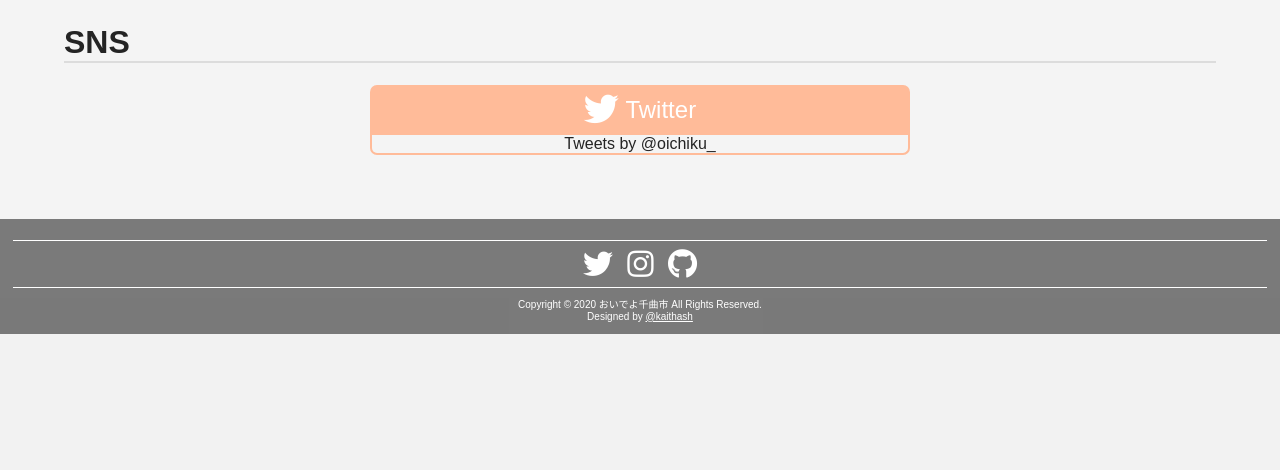
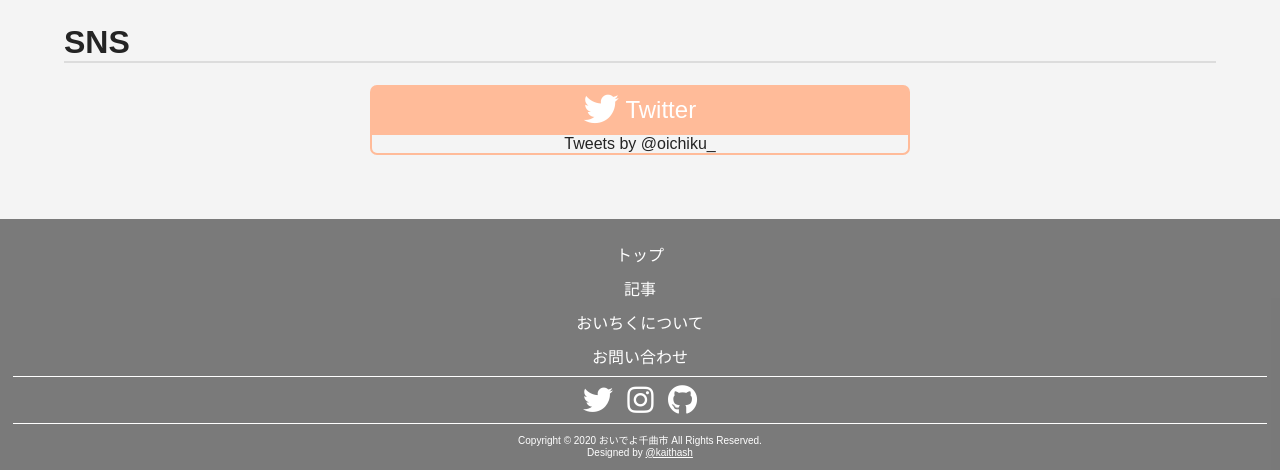
Before and after one commit to oichiku/oichiku-web, a FastAPI app: template templates/index.html in a window 1280 px wide. Shown: the part 1429-1899 px from the top of the page. Before the commit the page ends 1763 px from the top, so only its background shows below. Run offline with FastAPI, Linux system fonts and the light colour scheme; the template is opened without the code that fills it, so the values that code supplies are empty; some libraries are stand-ins or nearby versions.

Commit message:
add menu to footer

```diff
--- a/static/css/main.css
+++ b/static/css/main.css
@@ -210,6 +210,13 @@ footer {
     background: rgba(0,0,0,0.5);
     color: white;
 }
+.fomenu {
+    list-style: none;
+    text-align: center;
+}
+.fomenu a li {
+    padding-top: 10px;
+}
 .links {
     text-align: center;
     width: 100%;
--- a/templates/index.html
+++ b/templates/index.html
@@ -86,10 +86,10 @@
             </div>
         </label>
         <nav class="menu">
-            <a href="/"><li class="link1">トップ</li></a>
-            <a href="/article"><li class="link2">記事</li></a>
-            <a href="/aboutus"><li class="link3">おいちくについて</li></a>
-            <a href="/contact"><li class="link3">お問い合わせ</li></a>
+            <a href="/"><li>トップ</li></a>
+            <a href="/article"><li>記事</li></a>
+            <a href="/aboutus"><li>おいちくについて</li></a>
+            <a href="/contact"><li>お問い合わせ</li></a>
             <br>
             <div class="links">
                 <a href="https://twitter.com/oichiku_">
@@ -138,6 +138,12 @@
             </div>
         </div>
         <footer>
+            <div class="fomenu">
+                <a href="/"><li>トップ</li></a>
+                <a href="/article"><li>記事</li></a>
+                <a href="/aboutus"><li>おいちくについて</li></a>
+                <a href="/contact"><li>お問い合わせ</li></a>
+            </div>
             <hr>
             <div class="links">
                 <a href="https://twitter.com/oichiku_">
```
